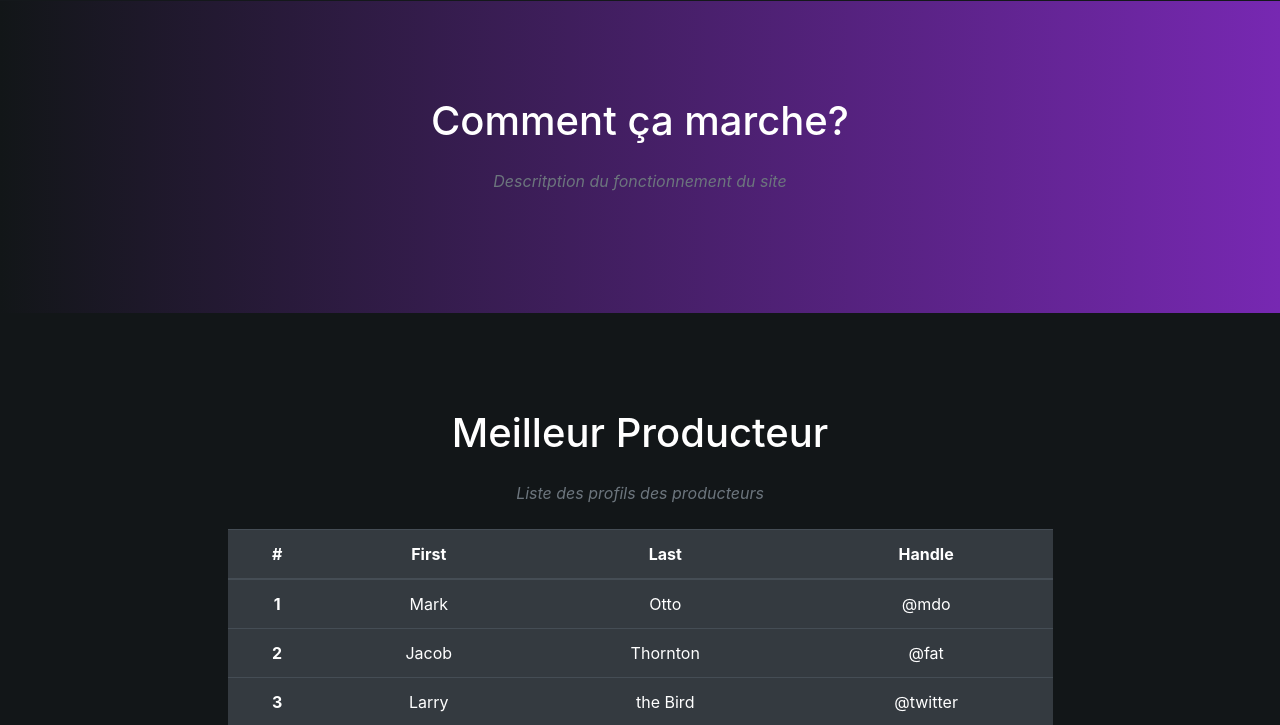
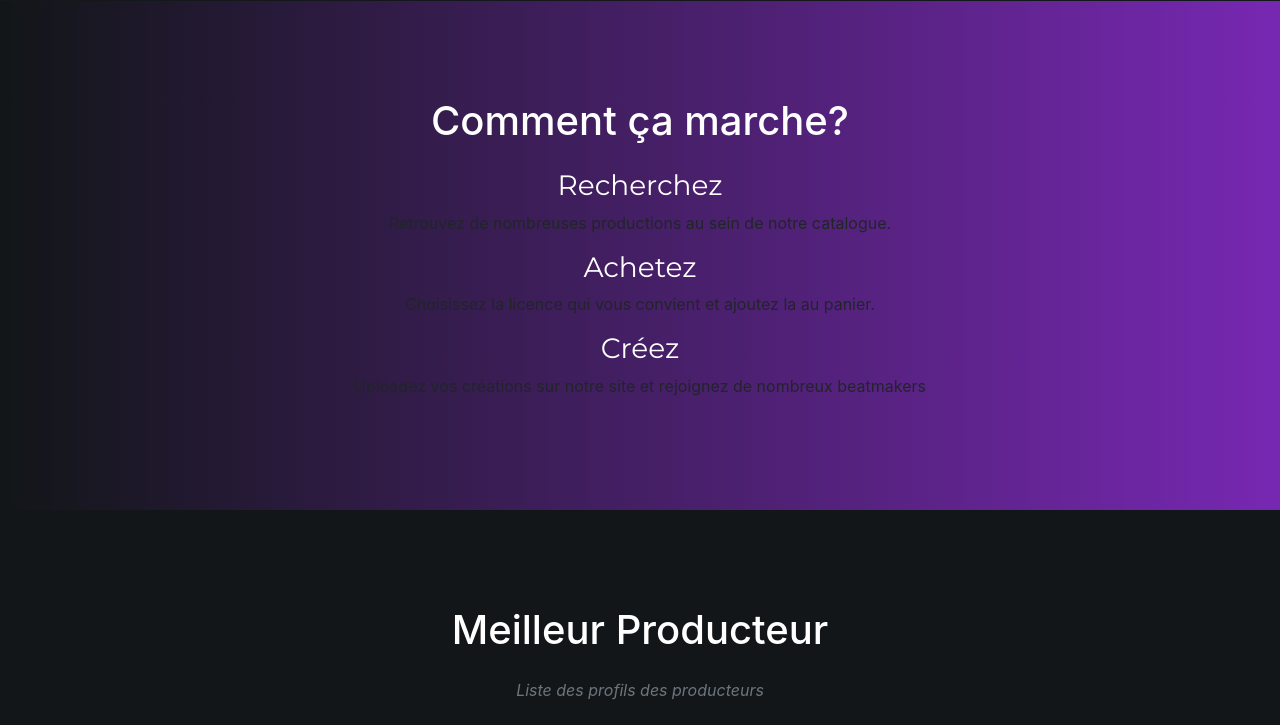
Before and after one commit to Mlamalerie/Projet-DEV-AMM-, a PHP site: page / in a window 1280 px wide. Shown: the part 1680-2405 px from the top of the page. Run offline with PHP 8.4, Linux system fonts and the light colour scheme.

Commit message:
commentcamarche

```diff
--- a/css/styles.css
+++ b/css/styles.css
@@ -204,8 +204,11 @@ section:nth-of-type(5) {
 
 
 
-
-
+/*Comment ca marche*/
+h3{
+  font-family: 'Montserrat', sans-serif;
+  color: white;
+}
 
 
 
--- a/index.php
+++ b/index.php
@@ -9,6 +9,7 @@
         <link rel="stylesheet" href="https://stackpath.bootstrapcdn.com/bootstrap/4.4.1/css/bootstrap.min.css" integrity="sha384-Vkoo8x4CGsO3+Hhxv8T/Q5PaXtkKtu6ug5TOeNV6gBiFeWPGFN9MuhOf23Q9Ifjh" crossorigin="anonymous">
         <link rel="stylesheet" type="text/css" href="css/styles.css">
         <link rel="stylesheet" type="text/css" href="https://stackpath.bootstrapcdn.com/font-awesome/4.7.0/css/font-awesome.min.css">
+        <link href="https://fonts.googleapis.com/css2?family=Montserrat&display=swap" rel="stylesheet">
         <title>WeBeats</title>
     </head>
     <body>
@@ -160,7 +161,21 @@
                 <div class="row text-center">
                     <div class="col-lg-9 mx-auto">
                         <h2 class="h1 mb-4">Comment ça marche?</h2>
-                        <p class="font-italic mb-4 text-muted">Descritption du fonctionnement du site</p>
+
+                        <div>
+                            <h3>Recherchez</h3>
+                            <p> Retrouvez de nombreuses productions au sein de notre catalogue.</p>
+                        </div>
+                        <div>
+                            <h3>Achetez</h3>
+                            <p>Choisissez la licence qui vous convient et ajoutez la au panier.</p>
+                        </div>
+                        <div>
+                            <h3>Créez</h3>
+                            <p>Uploadez vos créations sur notre site et rejoignez de nombreux beatmakers</p>
+                        </div>
+
+
                     </div>
                 </div>
             </div>
```
